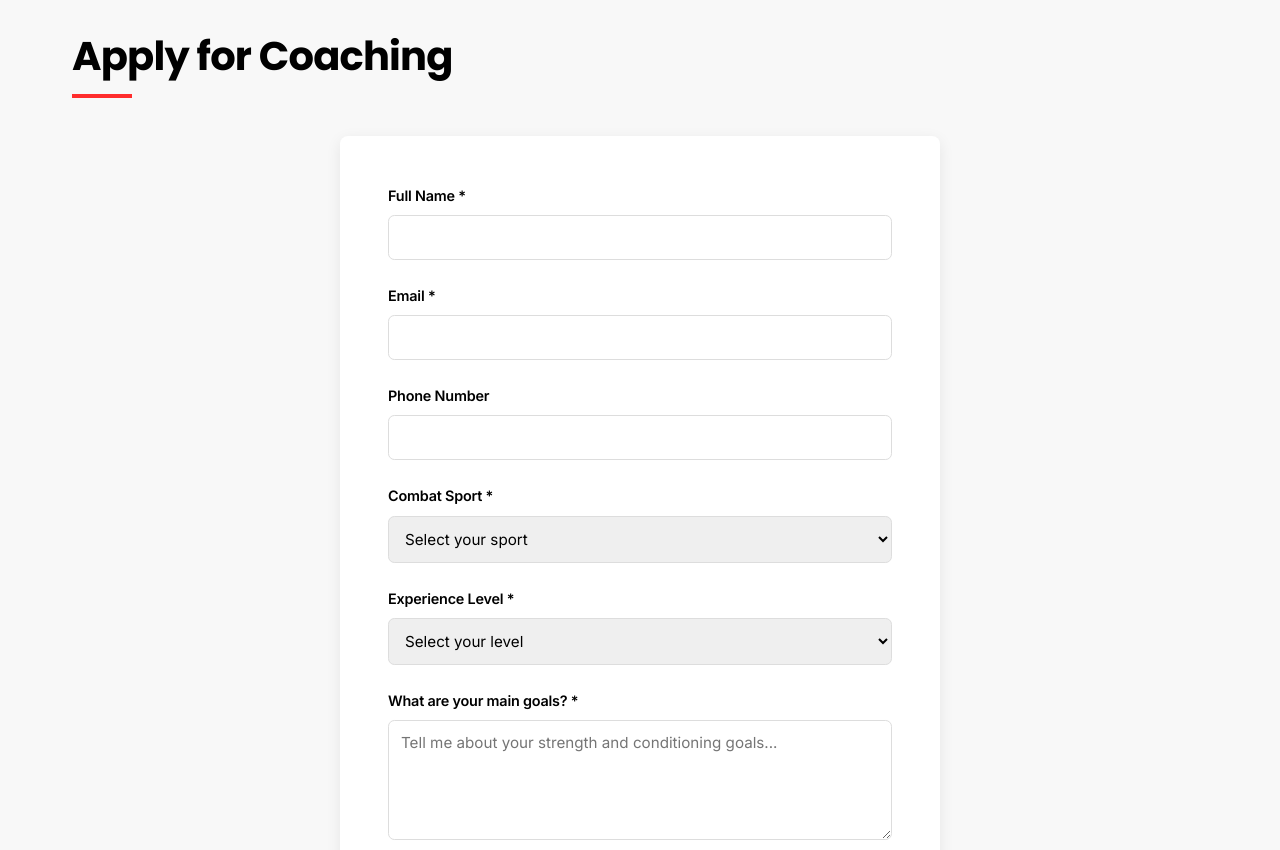
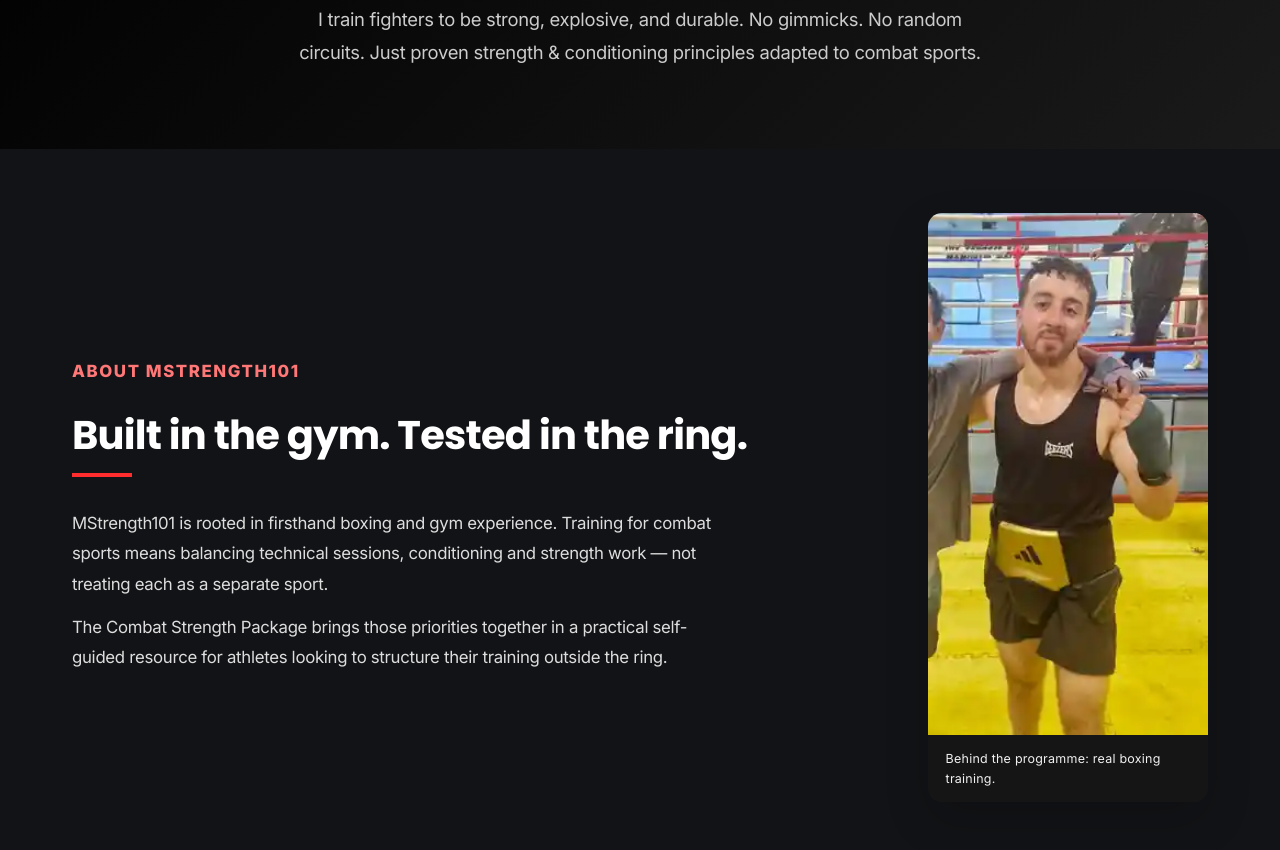
Before and after one commit to mekkisaeed879-pixel/Mstrength101, a website: page index.html in a window 1280 px wide. Shown: the part 3384-4234 px from the top of the page. Drawn offline with Linux system fonts and the light colour scheme.

Commit message:
Add authentic boxing photographs to MStrength101 (#13)
* Add responsive boxer photo sections with lazy-loaded local assets

* Add compressed personal boxing photo as lazy-loaded SVG-embedded WebP

* Add optimised personal sparring photograph for lazy loading

* Add both original-photo WebP assets as real optimised binary images

* Serve compressed local WebP photos instead of SVG temporary assets

* Remove temporary embedded SVG; use verified optimised WebP instead

* Remove temporary embedded SVG; use verified optimised WebP instead

```diff
--- a/index.html
+++ b/index.html
@@ -637,6 +637,24 @@
         .hero-image.is-loaded { opacity: 1; }
         .hero-shade { position: absolute; inset: 0; background: linear-gradient(90deg,rgba(0,0,0,.85),rgba(0,0,0,.55)); pointer-events: none; }
         @media(prefers-reduced-motion:reduce) { .hero-image { transition: none; } }
+
+        /* Authentic club photography — loaded only when scrolled into view. */
+        .fight-photo-grid { display: grid; grid-template-columns: minmax(0,1.3fr) minmax(0,1fr); gap: 2.25rem; align-items: center; }
+        .fight-photo { margin: 0; border-radius: 14px; overflow: hidden; background: #141516; box-shadow: 0 18px 45px rgba(0,0,0,.16); }
+        .fight-photo img { display: block; width: 100%; height: auto; object-fit: cover; }
+        .fight-photo figcaption { background: #151515; color: #f1f1f1; font-size: .78rem; letter-spacing: .02em; padding: .85rem 1.1rem; }
+        .fight-photo--ring img { aspect-ratio: 520 / 364; object-position: center; }
+        .about-mstrength { background: #121316; color: #f2f2f2; }
+        .about-mstrength .container { display: grid; grid-template-columns: minmax(0,1fr) minmax(230px,.45fr); gap: 2.5rem; align-items: center; }
+        .about-mstrength h2 { color: white; margin-bottom: 1.8rem; }
+        .about-mstrength p { font-size: 1.05rem; max-width: 660px; line-height: 1.8; color: #ddd; margin-top: .8rem; }
+        .about-mstrength .eyebrow { color: #ff7777; }
+        .fight-photo--portrait { justify-self: end; max-width: 280px; }
+        @media(max-width:780px) {
+          .fight-photo-grid, .about-mstrength .container { grid-template-columns: 1fr; }
+          .fight-photo--ring { max-width: 640px; }
+          .fight-photo--portrait { justify-self: start; max-width: 280px; }
+        }
     </style>
 </head>
 <body>
@@ -685,7 +703,7 @@
     <section id="who" class="alt">
         <div class="container">
             <h2>Who This Is For</h2>
-            <div class="who-section">
+            <div class="who-section fight-photo-grid">
                 <div class="who-list">
                     <div class="who-item">
                         <h3>MMA Athletes</h3>
@@ -704,6 +722,10 @@
                         <p>Athletes who want to hit harder, move faster, and dominate their competition.</p>
                     </div>
                 </div>
+                <figure class="fight-photo fight-photo--ring">
+                    <img src="assets/mstrength-sparring.webp" alt="Combat athletes training in the boxing ring during a sparring session" width="520" height="364" loading="lazy" decoding="async">
+                    <figcaption>Built for the demands of the ring.</figcaption>
+                </figure>
             </div>
         </div>
     </section>
@@ -748,6 +770,22 @@
             <p class="philosophy-text">
                 I train fighters to be strong, explosive, and durable. No gimmicks. No random circuits. Just proven strength & conditioning principles adapted to combat sports.
             </p>
+        </div>
+    </section>
+
+    <!-- Real training, real people: personal boxing background, not a club endorsement. -->
+    <section id="about" class="about-mstrength">
+        <div class="container">
+            <div>
+                <p class="eyebrow">ABOUT MSTRENGTH101</p>
+                <h2>Built in the gym. Tested in the ring.</h2>
+                <p>MStrength101 is rooted in firsthand boxing and gym experience. Training for combat sports means balancing technical sessions, conditioning and strength work — not treating each as a separate sport.</p>
+                <p>The Combat Strength Package brings those priorities together in a practical self-guided resource for athletes looking to structure their training outside the ring.</p>
+            </div>
+            <figure class="fight-photo fight-photo--portrait">
+                <img src="assets/mstrength-drimnagh.webp" alt="An MStrength101 boxer after training at Drimnagh Boxing Club" width="255" height="475" loading="lazy" decoding="async">
+                <figcaption>Behind the programme: real boxing training.</figcaption>
+            </figure>
         </div>
     </section>
 
```
Also changed, not shown: assets/mstrength-drimnagh.webp (added), assets/mstrength-sparring.webp (added).
